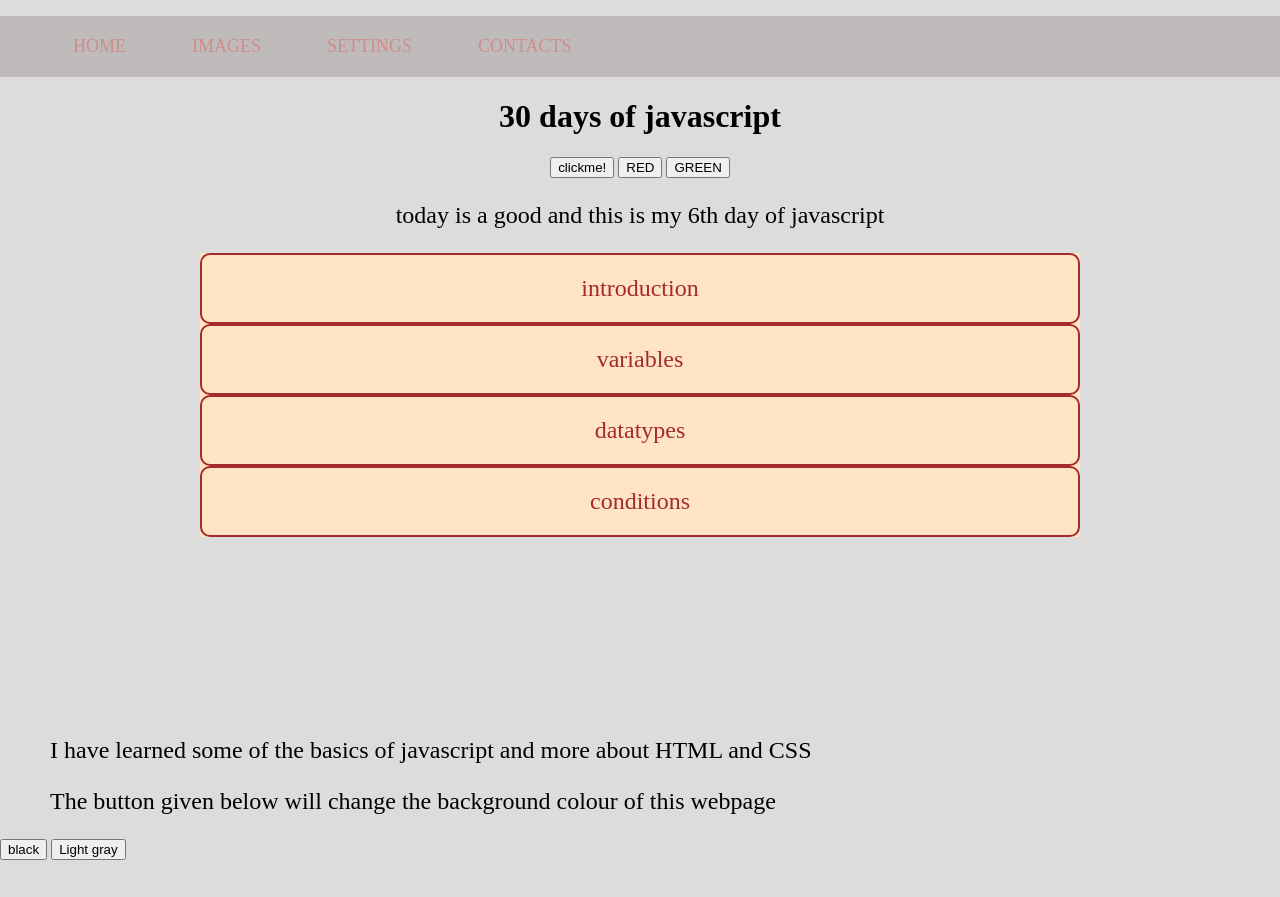
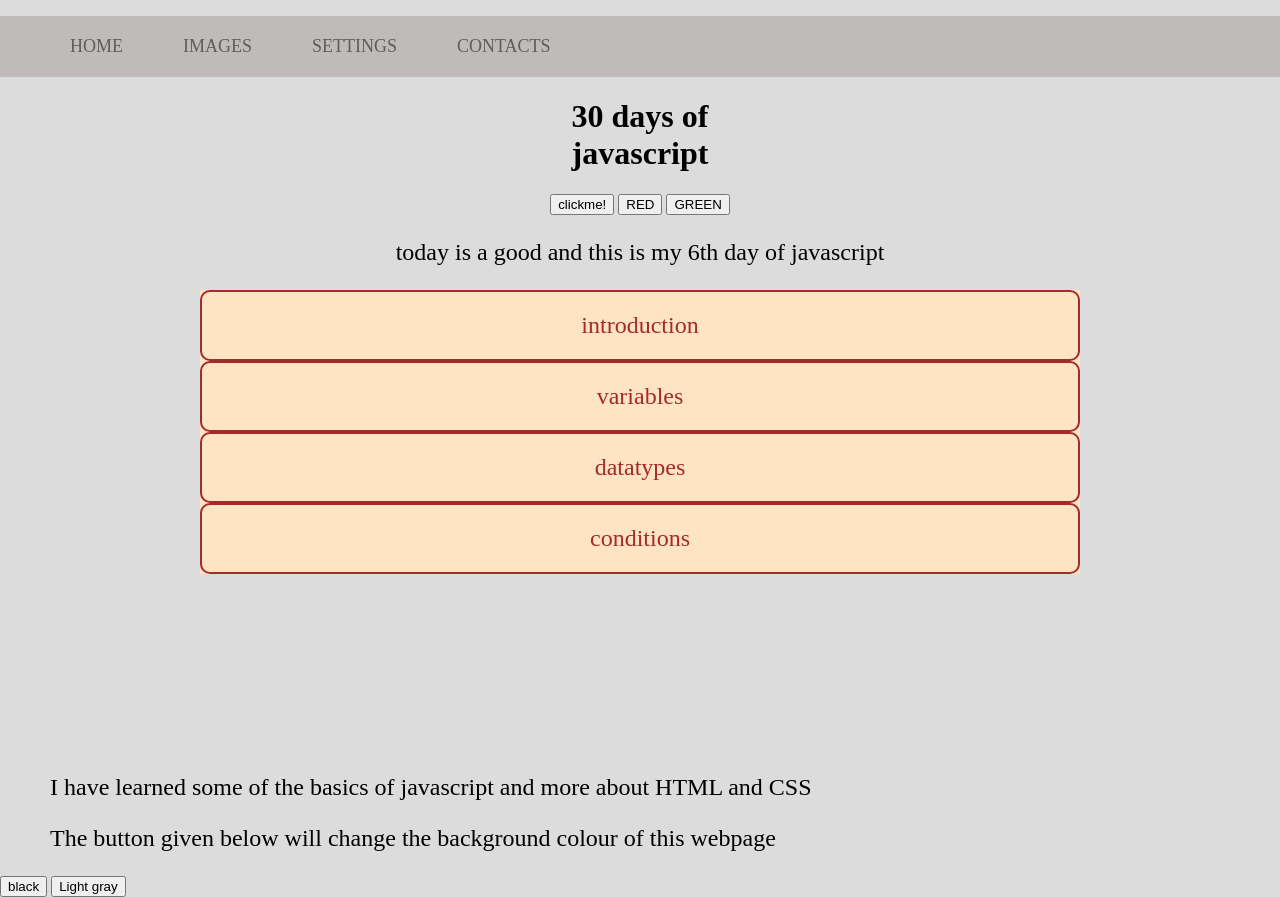
Before and after one commit to shahnawaz-alam37/Web-development, a plain HTML site: page index.html in a window 1280 px wide. Before the commit the page ends 860 px from the top, so only its background shows below. Drawn offline with Linux system fonts and the light colour scheme.

Commit message:
navbar font color changed

```diff
--- a/style.css
+++ b/style.css
@@ -1,11 +1,12 @@
 h1{
     text-align: center;
+    width: 20%;
+    padding: 0%;
+    margin-left: 40%;
 }
 #but {
     text-align: center;
-
 }
-
 #paragraph{
     text-align: center;
 }
@@ -38,39 +39,38 @@ p{
     margin-top:00;
 }
 ol li{
-    padding: 20px;
+    margin-top: 0%;
+    padding: 20px 10px;
     border-width: 20px;
     color: brown;
     list-style: none;
 }
 .nav{
-    text-align: justify;
     display: contents;
-    background-image: url("door.jpg");
 }
 .list{
     list-style: none;
     display: flex;
-
+    overflow: auto;
 }
 .list li{
     padding: 20px;
     font-size:large;
     opacity: 0.5;
+    color: 'black';
 }
 .list li a{
     text-decoration: none;
-    margin: 3px;
     padding: 10px;
-    opacity: 0.5;
-    font:100;
-    color: rgb(255, 0, 0);
+    font-size:100;
+    color: rgb(0, 0, 0);
+    transition: all 3s ease;
 }
 .const{
     background-color:rgb(192, 187, 187) ;
 }
 .list li:hover{
-    opacity: 1.0;
+    opacity: 2.0;
     background-color: gray;
 }
 #cred:hover{
```
